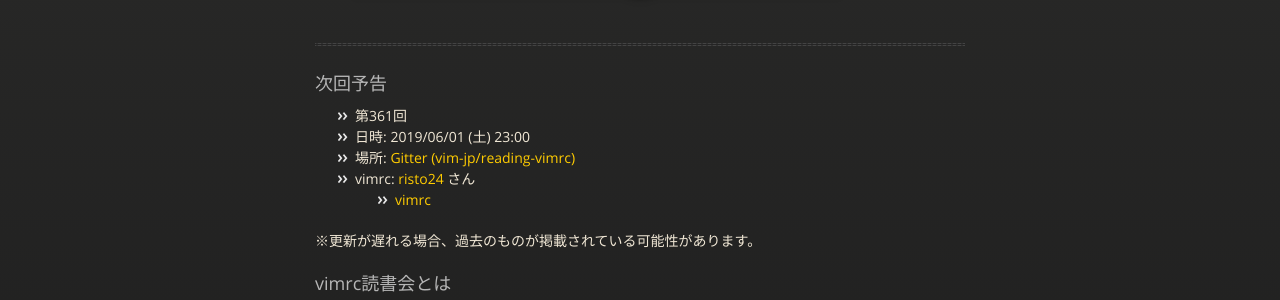
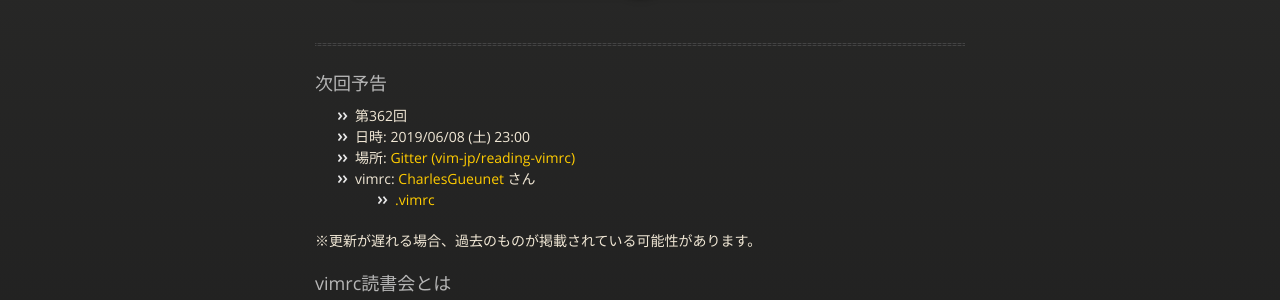
Before and after one commit to vim-jp/reading-vimrc, a Jekyll site: the page built from index.md, in a window 1280 px wide and 900 px high. Shown: the part 211-511 px from the top of the window. Built offline with Jekyll 4.4.1, drawn with Linux system fonts in a browser that asks for light colours; nearby versions of some CDN libraries.

Commit message:
Update the next information: #362 CharlesGueunet

```diff
--- a/_data/next.yml
+++ b/_data/next.yml
@@ -1,11 +1,11 @@
-- id: 361
-  date: '2019-06-01 23:00'
+- id: 362
+  date: '2019-06-08 23:00'
   author:
-    name: risto24
-    url: 'https://github.com/risto24'
+    name: CharlesGueunet
+    url: 'https://github.com/CharlesGueunet'
   vimrcs:
-    - url: 'https://github.com/risto24/vim-setting/blob/master/vimrc'
-      name: vimrc
+    - url: 'https://github.com/CharlesGueunet/vimmic/blob/master/.vimrc'
+      name: .vimrc
       hash: null
   part: null
   other: null
```
